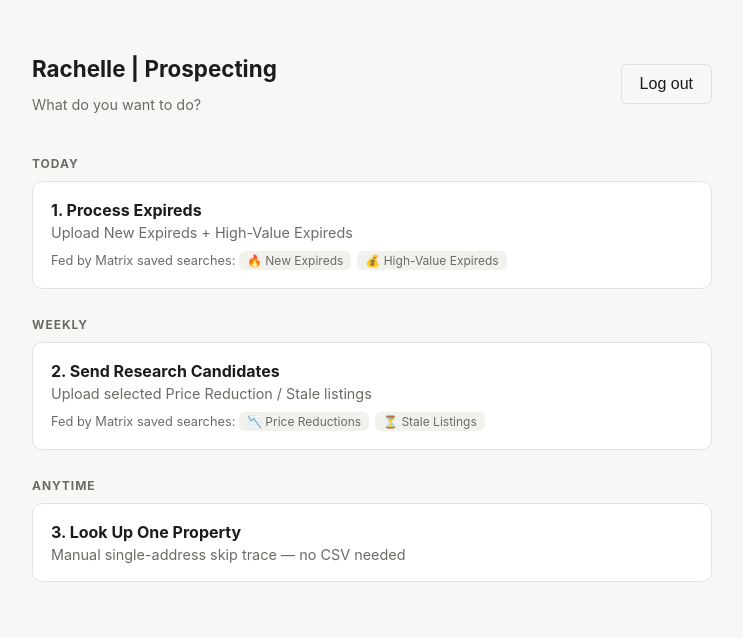
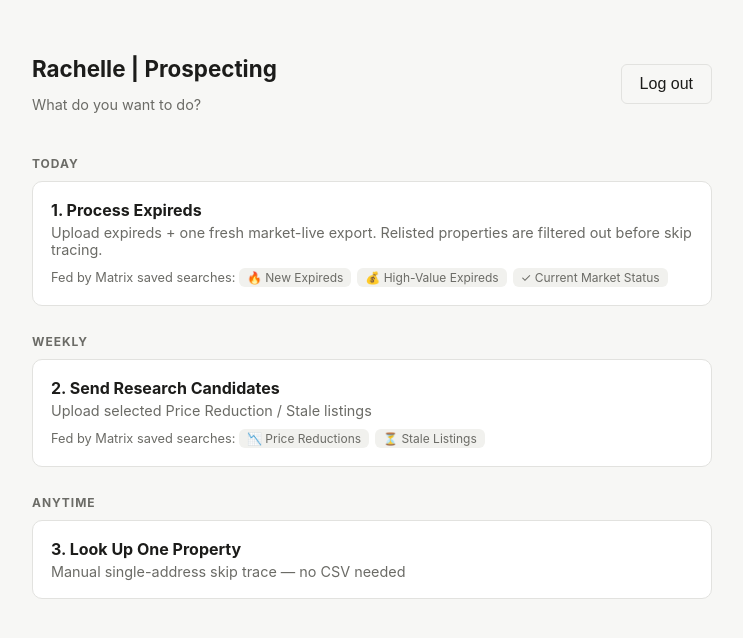
Before and after one commit to rachelledubus/expired-prospecting, a Next.js app: page / in a window 1280 px wide. Shown: the top 638 px of the page, without its empty margins (268-1011 px from the left). Built offline with nearby package versions, Linux system fonts and the light colour scheme.

Commit message:
Show MLS status gate in dashboard workflow

```diff
--- a/app/page.tsx
+++ b/app/page.tsx
@@ -16,10 +16,11 @@ export default function Dashboard() {
       <div className="section-label">Today</div>
       <a className="action-card" href="/import">
         <div className="action-title">1. Process Expireds</div>
-        <div className="muted">Upload New Expireds + High-Value Expireds</div>
+        <div className="muted">Upload expireds + one fresh market-live export. Relisted properties are filtered out before skip tracing.</div>
         <div className="fed-by">
           Fed by Matrix saved searches: <span className="tag">🔥 New Expireds</span>
           <span className="tag">💰 High-Value Expireds</span>
+          <span className="tag">✓ Current Market Status</span>
         </div>
       </a>
 
```
